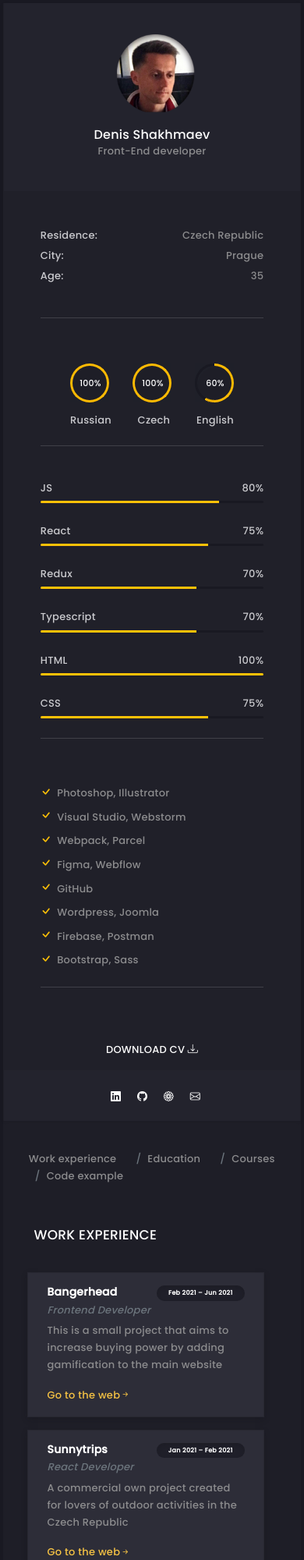
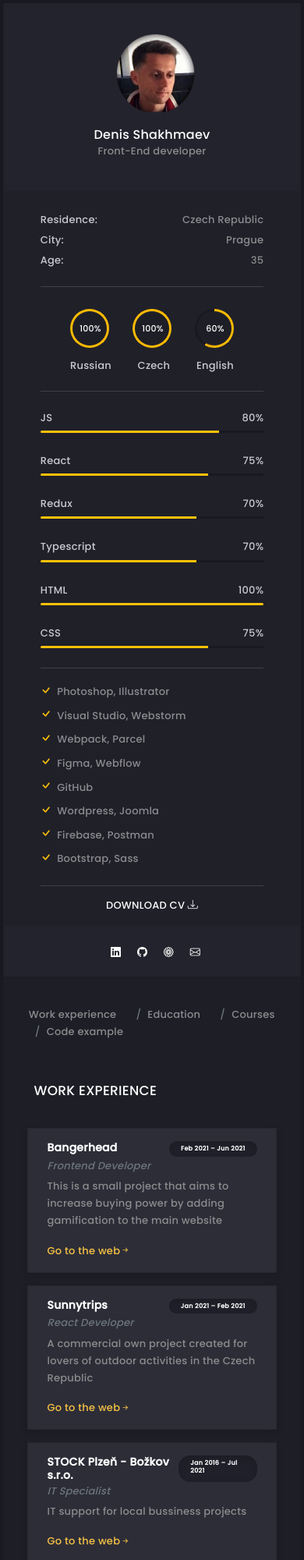
Before and after one commit to sacden/rsschool-cv, a plain HTML site: page index.html in a window 390 px wide. Shown: the top 2000 px of the page at 78% size. Drawn offline with nearby package versions, Linux system fonts and the light colour scheme.

Commit message:
fix: change css styles for mobile devices

```diff
--- a/css/style.css
+++ b/css/style.css
@@ -115,6 +115,7 @@ ul {
   display: block;
   margin-left: auto;
   margin-right: auto;
+  padding-top: 10px;
 }
 
 #bangerhead,
@@ -258,6 +259,7 @@ section {
 }
 .name {
 }
+
 .position {
   font-size: 13px;
   font-style: normal;
@@ -266,7 +268,6 @@ section {
 .basic-info,
 #languages {
   font-size: 13px;
-  padding: 20px 0px 20px 0px !important;
 }
 .basic-info {
   line-height: 2;
@@ -288,6 +289,7 @@ section {
   opacity: 0.3;
   margin: auto;
   margin-top: 20px;
+  margin-bottom: -10px;
 }
 
 .lang {
@@ -303,7 +305,7 @@ section {
   justify-content: space-between;
 }
 .skills {
-  padding: 30px 0px;
+  padding: 0px 0px;
 }
 .bi-check {
   font-size: 18px;
@@ -348,7 +350,7 @@ section {
   border-radius: 15px;
   -webkit-box-shadow: inset 0 3px 8px 0 rgb(15 15 20 / 20%);
   box-shadow: inset 0 3px 8px 0 rgb(15 15 20 / 20%);
-  font-size: 0.5rem;
+  font-size: 12px;
 }
 
 .work-experience {
@@ -450,7 +452,7 @@ h2.accordion-header {
   margin: auto;
   font-size: 13px;
   color: #8c8c8e;
-  padding: 15px 0px 15px 0px;
+  padding: 0px 0px 15px 0px;
 }
 
 .contact {
@@ -626,4 +628,19 @@ h2.accordion-header {
   .course-info-items {
     margin-top: -40px !important;
   }
+  .card-date {
+    font-size: 0.5rem;
+  }
+  .col-12 {
+    width: auto !important;
+  }
+  .course-info-item {
+    padding-left: 0px;
+  }
+  .accordion-button {
+    font-size: 14px !important;
+  }
+  .accordion-body {
+    padding: 0px 0px 10px 0px !important;
+  }
 }
--- a/js/profile.js
+++ b/js/profile.js
@@ -2,7 +2,7 @@ const profileEl = document.querySelector("#profile");
 profileEl.insertAdjacentHTML(
   "afterbegin",
   `         <section class="about text-center">
-<div class="logo"><img src="./images/avatar.png" alt="Denis Shakhmaev" width="100" height="100" /></div>
+<div class="logo"><img src="./images/avatar.png" alt="Denis Shakhmaev" width="100" height="100"  /></div>
 
 <div class="name">
   <a href="" class="own-links"><h1>Denis Shakhmaev</h1></a>
```
